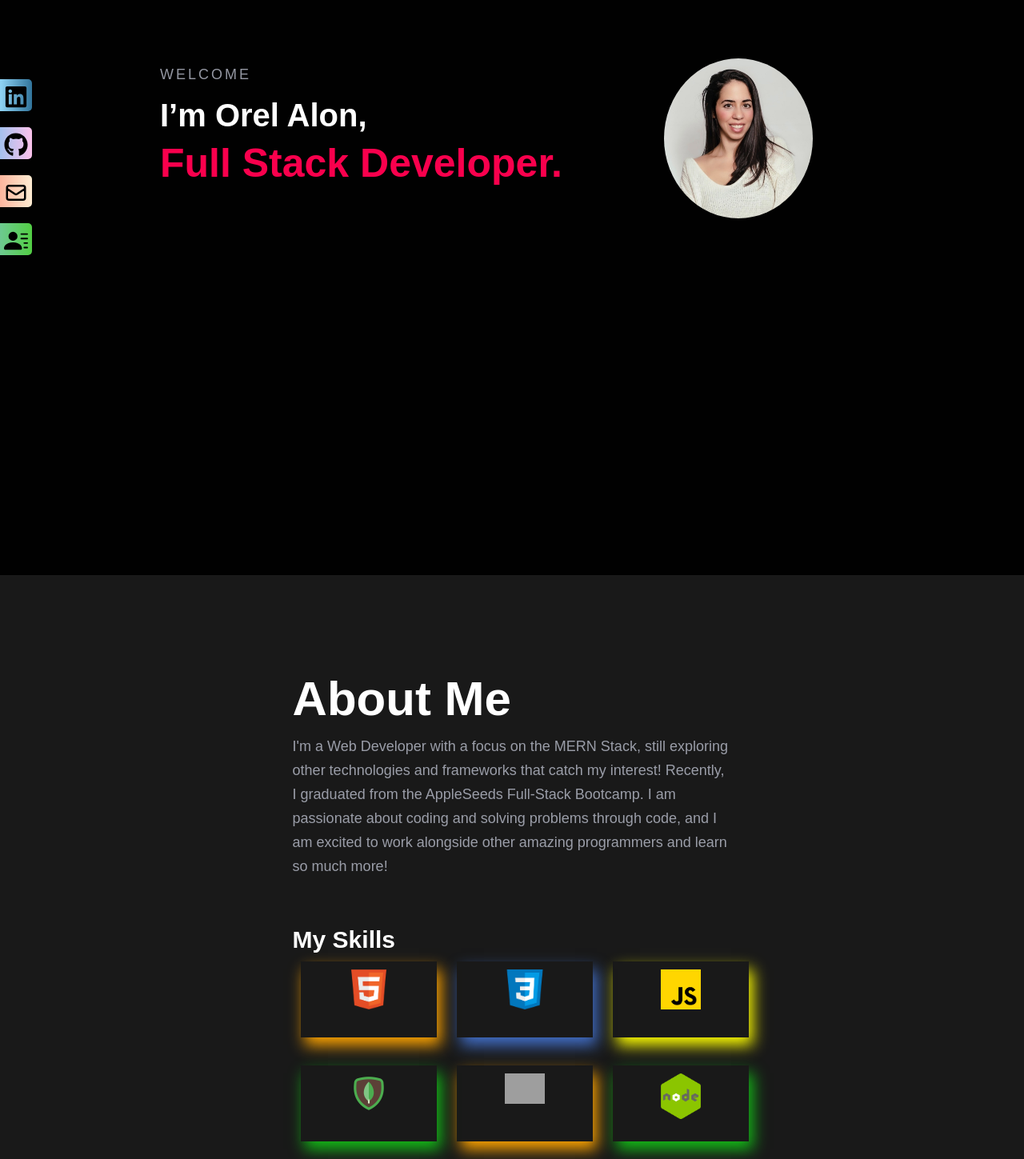
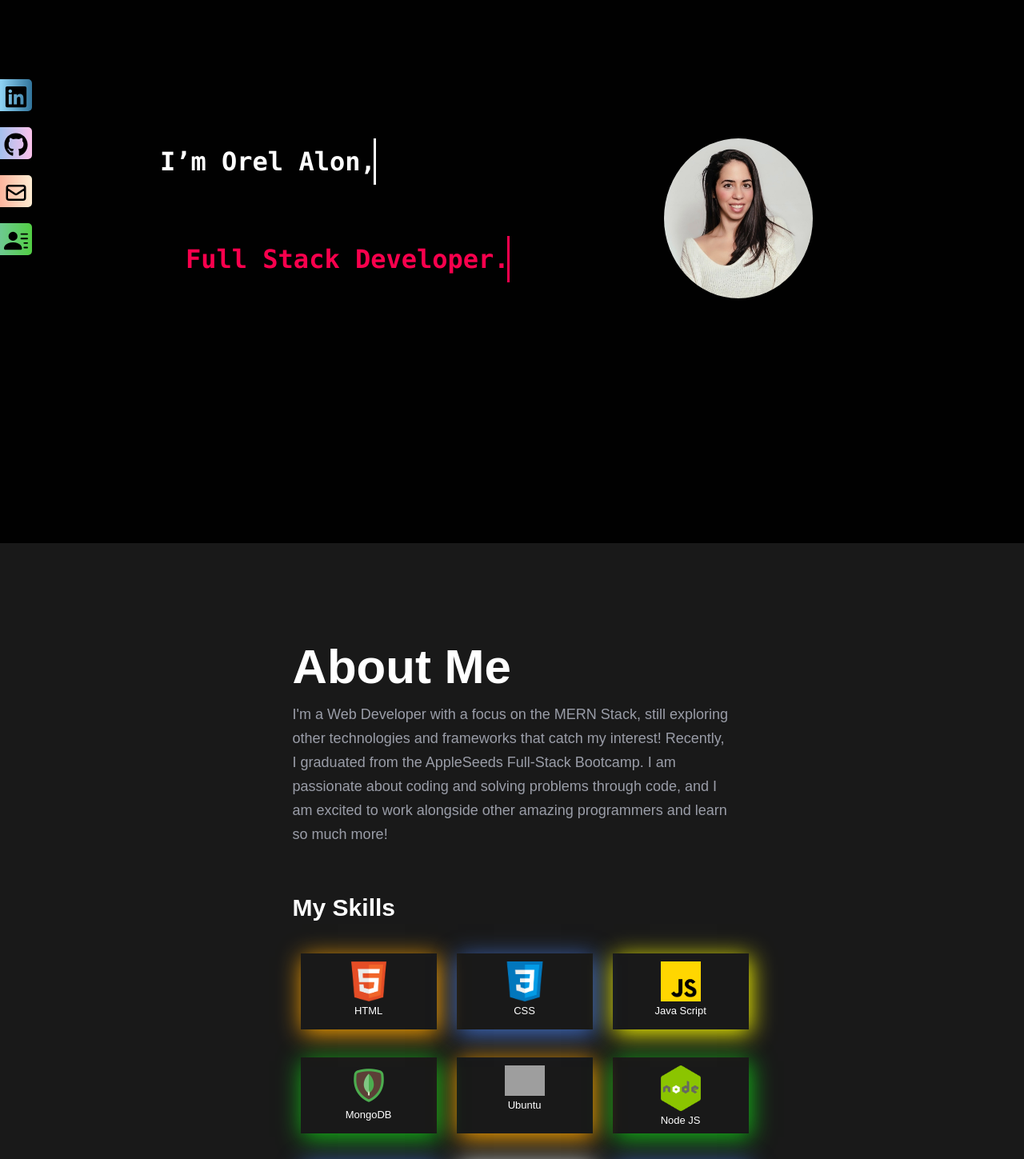
Before and after one commit to OrelAlon/portfolio, a React (Create React App) app: page / in a window 1280 px wide. Shown: the part 81-1530 px from the top of the page at 80% size. Built offline with nearby package versions, Linux system fonts and the light colour scheme; grey boxes are pictures that could not be loaded.

Commit message:
typing css

```diff
--- a/src/component/About.js
+++ b/src/component/About.js
@@ -99,7 +99,7 @@ const About = () => {
                 {techs.map(({ id, src, title, style }) => (
                   <div key={id} className={`tech-stack ${style}`}>
                     <img src={src} alt='' className='tech-icon' />
-                    {/* <p className='icon-title'>{title}</p> */}
+                    <p className='icon-title'>{title}</p>
                   </div>
                 ))}
 
--- a/src/component/Home.js
+++ b/src/component/Home.js
@@ -85,11 +85,11 @@ function Home() {
         {/* HOME CONTENT */}
         <div className='container-home'>
           <div className='home__meta typewriter'>
-            <h1 className='home__text pz__10' id='ani'>
+            {/* <h1 className='home__text pz__10' id='ani'>
               WELCOME
-            </h1>
-            <h4 className='home__text pz__10'> I’m Orel Alon,</h4>
-            <h3 className='home__text sweet pz__10'>Full Stack Developer.</h3>
+            </h1> */}
+            <h4 className='home__text pz__10 anim'> I’m Orel Alon,</h4>
+            <h3 className=' sweet pz__10 anim'>Full Stack Developer.</h3>
             {/* <h4 className='home__text pz__10'>From Israel.</h4> */}
           </div>
 
--- a/src/css/About.css
+++ b/src/css/About.css
@@ -43,6 +43,7 @@ a.bottom__to__top.active {
 .my-skills {
   font-size: 30px;
   margin-top: 60px;
+  margin-bottom: 30px;
 }
 
 /* button */
@@ -131,6 +132,7 @@ button:hover span::after {
 .icon-title {
   color: #fff;
   text-align: center;
+  font-size: small;
 }
 .tech-stack {
   /* border: 1px solid; */
@@ -142,25 +144,25 @@ button:hover span::after {
   height: 130px;
 }
 .blue {
-  box-shadow: 5px 10px 18px rgb(66, 111, 201);
+  box-shadow: 2px 5px 28px rgb(66, 111, 201);
 }
 .green {
-  box-shadow: 5px 10px 18px rgb(20, 189, 23);
+  box-shadow: 2px 5px 28px rgb(20, 189, 23);
 }
 .orange {
-  box-shadow: 5px 10px 18px orange;
+  box-shadow: 2px 5px 28px orange;
 }
 .yellow {
-  box-shadow: 5px 10px 18px yellow;
+  box-shadow: 2px 5px 28px yellow;
 }
 .white {
-  box-shadow: 5px 10px 18px white;
+  box-shadow: 2px 5px 28px white;
 }
 
 .tech-stack:hover {
   transition-duration: 1000ms;
 
-  transform: scale(1.3);
+  transform: scale(1.2);
 }
 
 .grid-container {
--- a/src/css/Home.css
+++ b/src/css/Home.css
@@ -4,7 +4,7 @@
   background-position: 50%;
   background-repeat: no-repeat;
   background-size: cover;
-  height: 100vh;
+  height: 95vh;
 }
 .logo img {
   border-radius: 50%;
@@ -94,7 +94,7 @@ li.sideNavbar {
   grid-template-columns: 1fr 1fr;
   grid-gap: 20px;
   margin-left: 200px;
-  margin-top: 50px;
+  margin-top: 150px;
 }
 
 /* animation  */
@@ -151,6 +151,43 @@ li.sideNavbar {
 .test {
   max-width: 100vw;
 }
+
+/* head */
+
+@keyframes typing {
+  from {
+    width: 0;
+  }
+}
+@keyframes blink-caret {
+  50% {
+    border-color: transparent;
+  }
+}
+
+.typewriter h4 {
+  font: bold 200% Consolas, Monaco, monospace;
+  border-right: 0.1em solid;
+  width: 16.5em; /* fallback */
+  width: 14ch; /* # of chars */
+  white-space: nowrap;
+  overflow: hidden;
+  animation: typing 5s steps(30, end),
+    /* # of steps = # of chars */ blink-caret 0.2s step-end infinite alternate;
+}
+
+.typewriter h3 {
+  font: bold 200% Consolas, Monaco, monospace;
+  border-right: 0.1em solid;
+  width: 16.5em; /* fallback */
+  width: 21ch; /* # of chars */
+  margin: 2em 1em;
+  white-space: nowrap;
+  overflow: hidden;
+  animation: typing 5s steps(30, end),
+    /* # of steps = # of chars */ blink-caret 0.2s step-end infinite alternate;
+}
+
 /* RESPONSIVE */
 @media only screen and (max-width: 768px) {
   .header {
@@ -167,10 +204,10 @@ li.sideNavbar {
   .container-home {
     display: unset;
     margin-left: 30px;
-    margin-top: 80px;
+    margin-top: 180px;
   }
   h3.home__text {
-    margin-top: 80px;
+    margin-top: 180px;
 
     font-size: 30px;
     font-weight: 800;
@@ -220,6 +257,15 @@ li.sideNavbar {
   }
   .text:hover {
     color: #f9004d;
+  }
+  .typewriter h4 {
+    margin-left: 250px;
+    font: bold 200% Consolas, Monaco, monospace;
+  }
+  .typewriter h3 {
+    margin-left: 190px;
+
+    font: bold 200% Consolas, Monaco, monospace;
   }
 }
 @media only screen and (max-width: 425px) {
```
